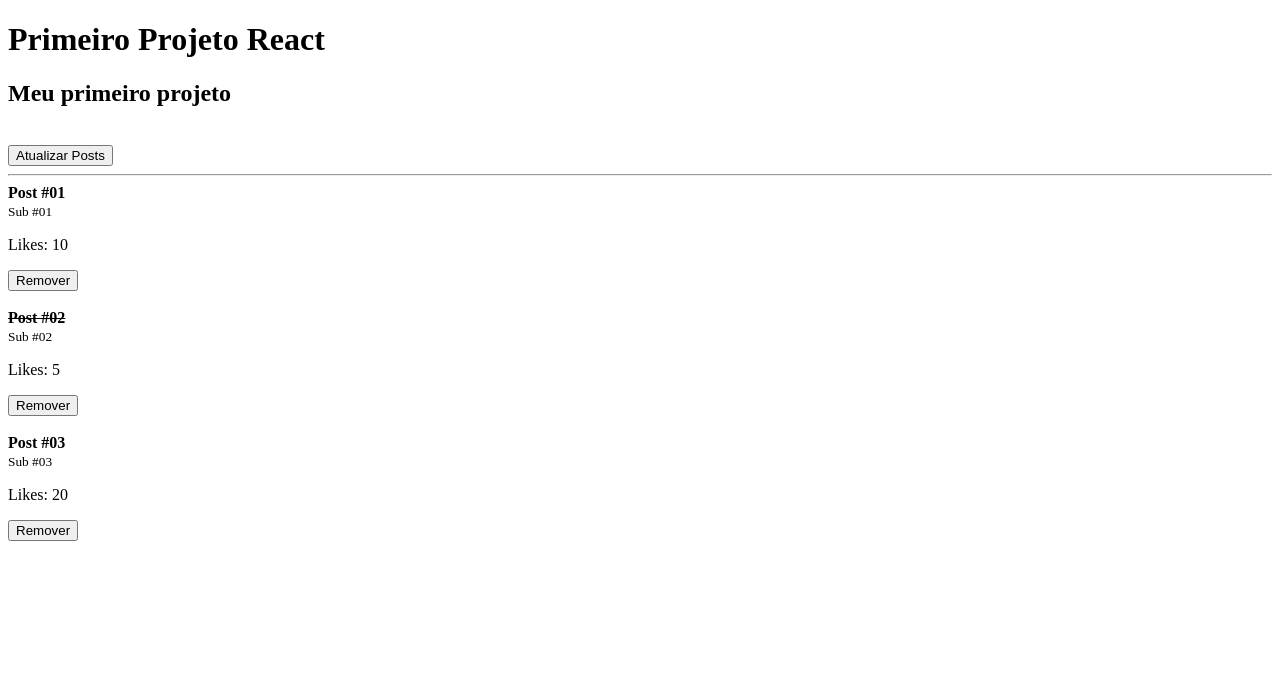
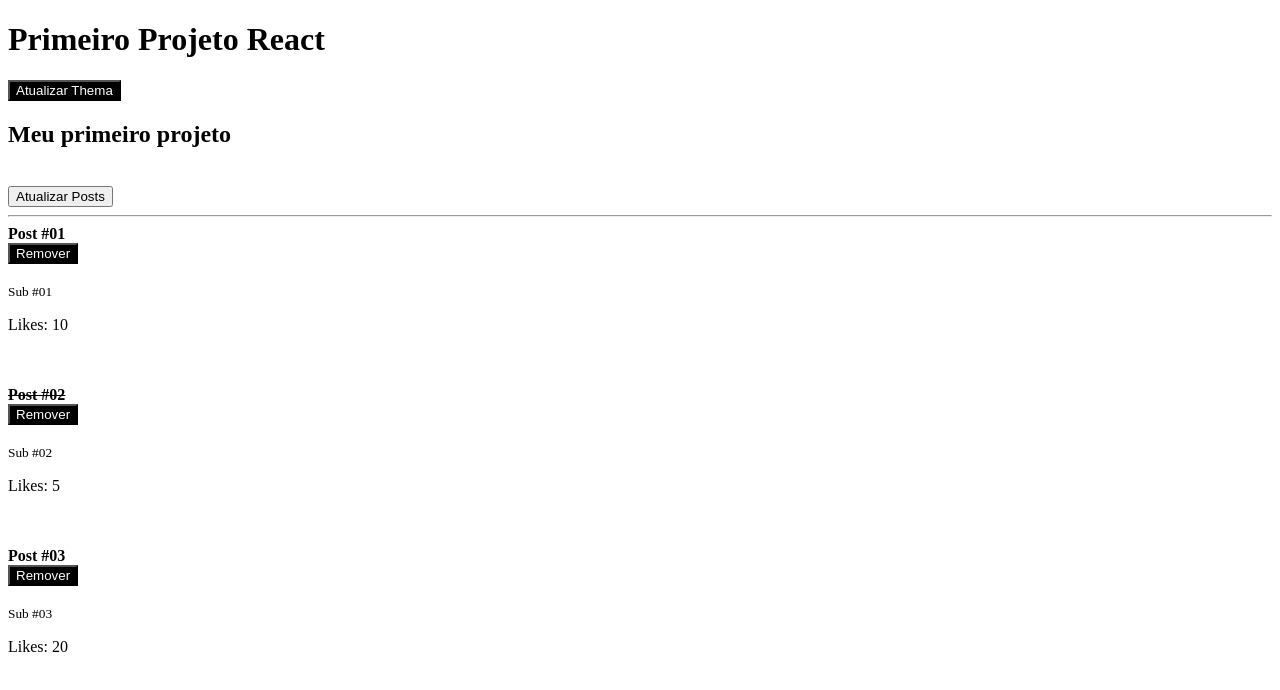
Before and after one commit to ruann3res/react-base, a React app in the folder module1/: page / in a window 1280 px wide. Shown: the top 690 px of the page. Built offline with nearby package versions, Linux system fonts and the light colour scheme.

Commit message:
feat: learning about react prop drilling && context API

```diff
--- a/module1/src/App.js
+++ b/module1/src/App.js
@@ -1,6 +1,7 @@
 import React, { useState } from "react";
 import Post from "./Post";
 import Header from "./Header";
+import { ThemeProvider } from "./ThemeContext"
 
 export default function App() {
     const [posts, setPosts] = useState([
@@ -27,8 +28,10 @@
     }
 
     return (
-        <>
-            <Header title="Primeiro Projeto React">
+        <ThemeProvider>
+            <Header
+                title="Primeiro Projeto React"
+            >
                 <h2>Meu primeiro projeto</h2>
             </Header>
             <br />
@@ -40,11 +43,10 @@
             {posts.map(post => (
                 <Post
                     key={post.title}
-
                     onRemove={handleDeletePost}
                     post={post}
                 />
             ))}
-        </>
+        </ThemeProvider>
     )
 }
--- /dev/null
+++ b/module1/src/Button.js
@@ -0,0 +1,21 @@
+import React, { useContext } from "react";
+import PropTypes from "prop-types";
+import { ThemeContext } from "./ThemeContext";
+
+export default function Button(props) {
+    const { theme } = useContext(ThemeContext)
+    return (
+        <button
+            onClick={props.onClick}
+            style={{
+                color: theme === "dark" ? '#fff' : '#000',
+                background: theme === "dark" ? '#000' : '#fff'
+            }}
+        >{props.children}</button>
+    );
+}
+
+Button.propTypes = {
+    onClick: PropTypes.func.isRequired,
+    children: PropTypes.node.isRequired,
+};
--- a/module1/src/Header.js
+++ b/module1/src/Header.js
@@ -1,10 +1,14 @@
-import React from "react";
+import React, { useContext } from "react";
 import PropTypes from "prop-types";
+import Button from "./Button";
+import { ThemeContext } from "./ThemeContext";
 
 export default function Header({ title, children }) {
+    const { onToggleTheme } = useContext(ThemeContext)
     return (
         <>
             <h1>{title}</h1>
+            <Button onClick={onToggleTheme} >Atualizar Thema</Button>
             {children}
         </>
     )
--- a/module1/src/Post.js
+++ b/module1/src/Post.js
@@ -1,24 +1,22 @@
 import React from "react";
 import PropTypes from "prop-types";
+import PostHeader from "./PostHeader";
 
 export default function Post(props) {
-    // if (props.post.read) {
-    //     return <h2><s>{props.post.title}</s></h2>
-    // }
-
     return (
         <>
             <article>
-                <strong>
-                    {/* {props.post.read && <s>{props.post.title}</s>}
-                    {!props.post.read && <s>{props.post.title}</s>} */}
-
-                    {props.post.read ? <s>{props.post.title}</s> : props.post.title}
-                </strong>
+                <PostHeader
+                    onRemove={props.onRemove}
+                    post={{
+                        id: props.post.id,
+                        title: props.post.title,
+                        read: props.post.read
+                    }}
+                />
                 <br />
                 <small>{props.post.subtittle}</small>
                 <p>Likes: {props.post.likes / 2}</p>
-                <button onClick={() => props.onRemove(props.post.id)}>Remover</button>
                 <br />
             </article>
             <br />
@@ -27,7 +25,6 @@
 }
 
 Post.propTypes = {
-
     onRemove: PropTypes.func.isRequired,
     post: PropTypes.shape({
         id: PropTypes.number.isRequired,
--- /dev/null
+++ b/module1/src/PostHeader.js
@@ -0,0 +1,25 @@
+import React from "react";
+import PropTypes from "prop-types";
+import Button from "./Button";
+
+export default function PostHeader(props) {
+    return (
+        <>
+            <strong>
+                {props.post.read ? <s>{props.post.title}</s> : props.post.title}
+            </strong>
+            <br />
+            <Button onClick={() => props.onRemove(props.post.id)}>Remover</Button>
+            <br />
+        </>
+    );
+}
+
+PostHeader.propTypes = {
+    onRemove: PropTypes.func.isRequired,
+    post: PropTypes.shape({
+        id: PropTypes.number.isRequired,
+        title: PropTypes.string.isRequired,
+        read: PropTypes.bool.isRequired
+    }).isRequired,
+};
--- /dev/null
+++ b/module1/src/ThemeContext.js
@@ -0,0 +1,21 @@
+import React, { createContext, useState } from "react"
+
+export const ThemeContext = createContext('dark')
+
+export function ThemeProvider(props) {
+    const [theme, setTheme] = useState('dark')
+
+    function handleToggleTheme() {
+        setTheme((prevState) => (
+            prevState === 'dark'
+                ? 'ligth'
+                : 'dark'
+        ))
+    }
+
+    return (
+        <ThemeContext.Provider value={{ onToggleTheme: handleToggleTheme, theme }}>
+            {props.children}
+        </ThemeContext.Provider>
+    )
+}
```
Also changed, not shown: 4 other files (tests, documents, lock files or other folders).
